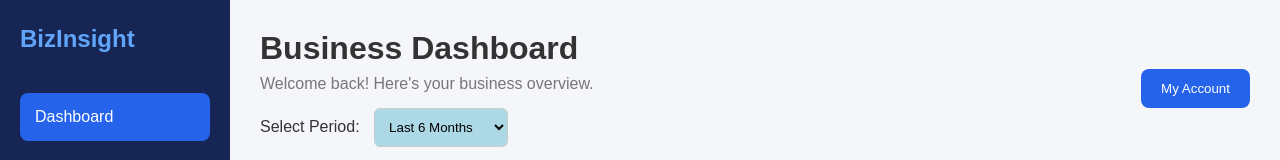
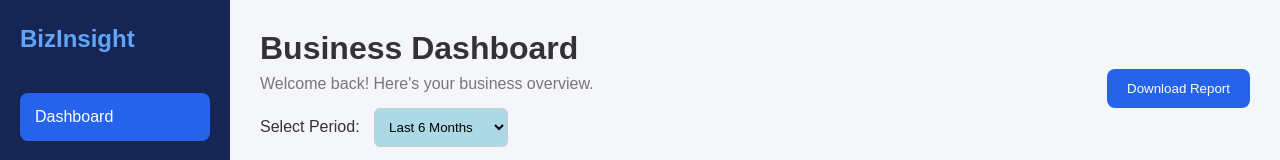
Before and after one commit to 41asakshijadhav-design/BizInsight, a plain HTML site: page index.html in a window 1280 px wide. Shown: the top 160 px of the page. Drawn offline with nearby package versions, Linux system fonts and the light colour scheme.

Commit message:
Update index.html

```diff
--- a/index.html
+++ b/index.html
@@ -40,9 +40,9 @@
     </select>
 </div>
             </div>
-            <button onclick="alert('Welcome to BizInsight!')">
-                My Account
-            </button>
+            <button onclick="downloadReport()">
+    Download Report
+</button>
         </header>
 
         <section class="cards">
```
